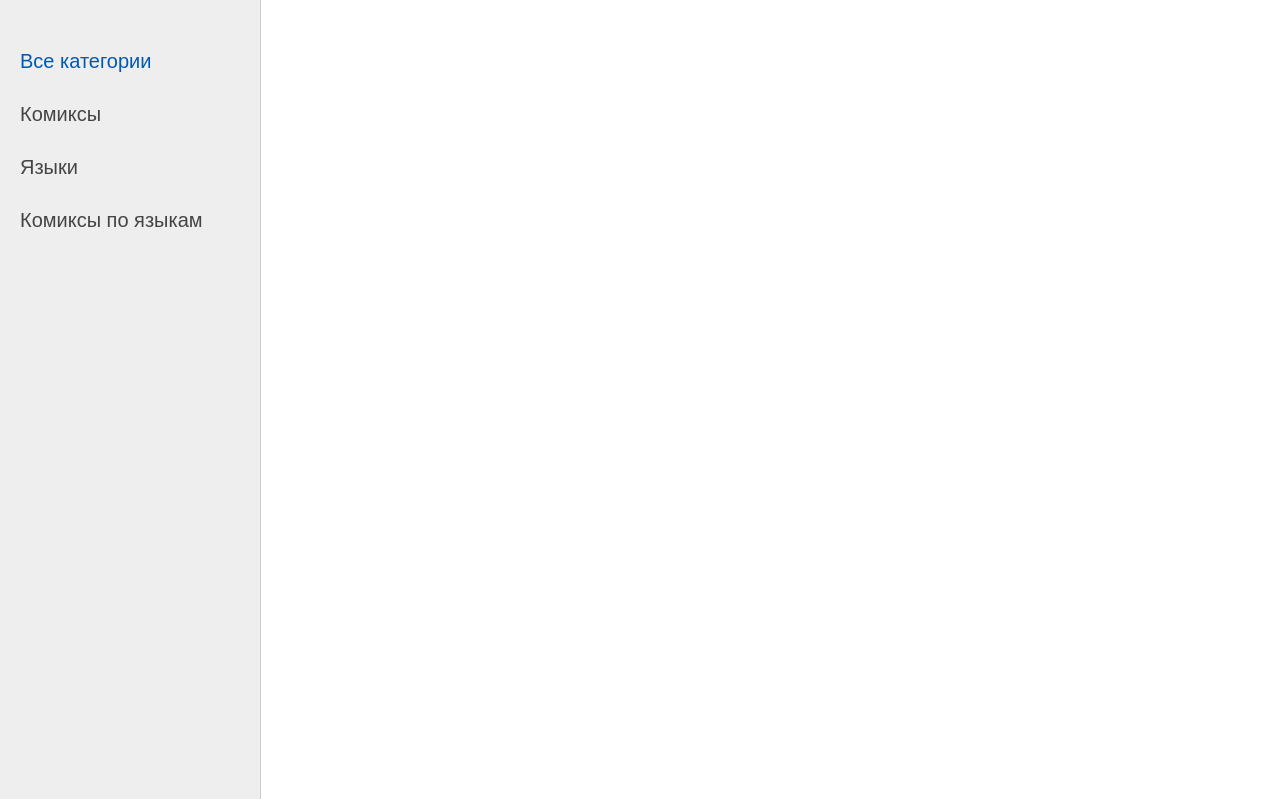
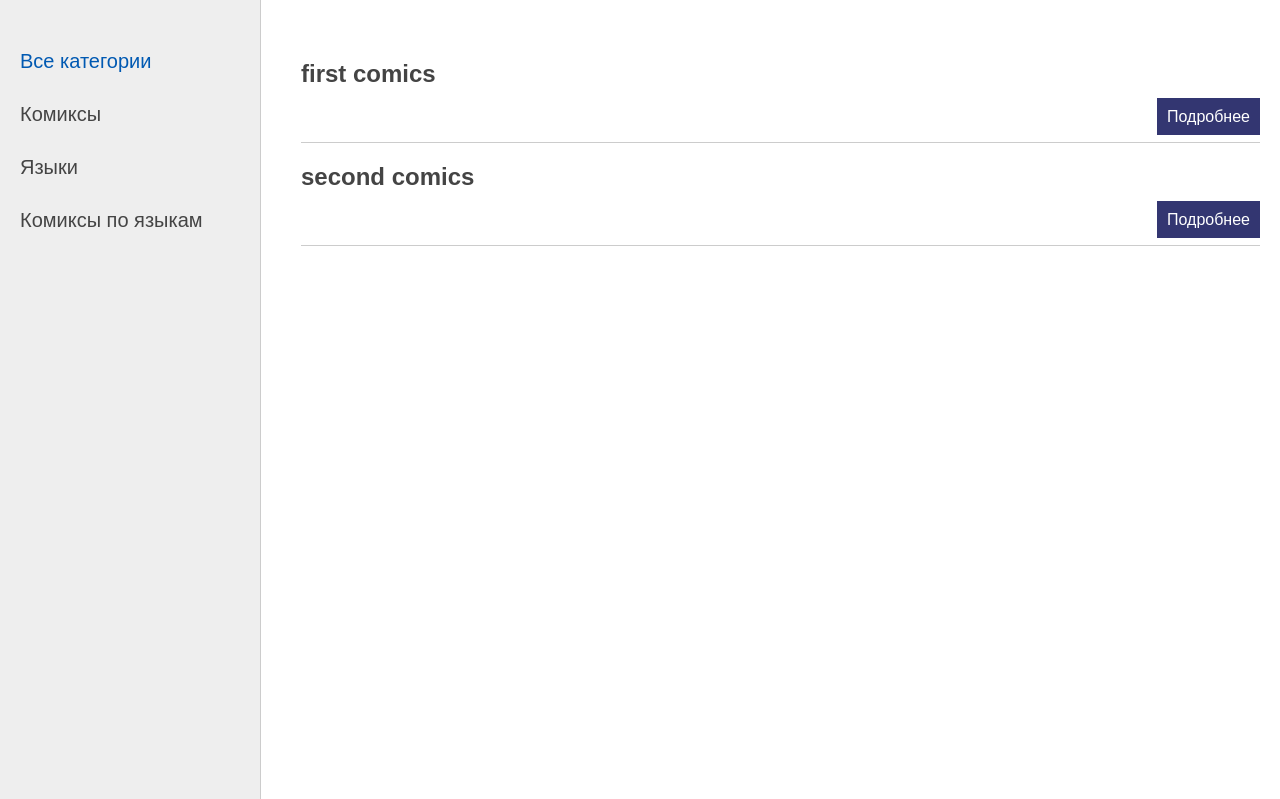
Before and after one commit to Kodeks67/Django, a Django app: page / in a window 1280 px wide. Shown: the part 60-859 px from the top of the page. Run offline with Django 4.2, Linux system fonts and the light colour scheme; data comes from the database, SQL or seed files in the repository; both versions use the stored data as it was after the commit.

Commit message:
added all comics to index.html

```diff
--- a/narti/account/models.py
+++ b/narti/account/models.py
@@ -15,4 +15,4 @@ def __str__(self):
 
 
 def get_absolute_url(self):
-    return reverse('post', kwargs={'coms_id': self.pk})
+    return reverse('comics_id', kwargs={'coms_id': self.pk})
--- a/narti/account/templates/account/base.html
+++ b/narti/account/templates/account/base.html
@@ -34,7 +34,7 @@
 		<li class="selected">Все категории</li>
 		<li><a href="comics/">Комиксы</a></li>
 		<li><a href="language/">Языки</a></li>
-		<li><a href="lang-comic/">Комиксы по языкам</a></li>
+		<li><a href="lang-comics/">Комиксы по языкам</a></li>
 	</ul>
 </td>
 <!-- Конец Sidebar'а -->
--- a/narti/account/templates/account/index.html
+++ b/narti/account/templates/account/index.html
@@ -2,13 +2,13 @@
 
 {% block content %}
 <ul class="list-articles">
-	{% for p in posts %}
+	{% for p in comics %}
 			<li><h2>{{p.title}}</h2>
 	{% autoescape on %}
 	{{p.content|linebreaks|truncatewords:50}}
 	{% endautoescape %}
 			<div class="clear"></div>
-			<p class="link-read-post"><a href="{{ p.get_absolute_url }}">Читать пост</a></p>
+			<p class="link-read-post"><a href="{{ p.get_absolute_url }}">Подробнее</a></p>
 			</li>
 	{% endfor %}
 </ul>
--- a/narti/account/views.py
+++ b/narti/account/views.py
@@ -62,3 +62,11 @@ def about(request):
 
 def show_coms_id(request, coms_id):
     return HttpResponse(f"Отображение комиксов с id = {coms_id}")
+
+
+def language(request):
+    return HttpResponse(f"Отображение языков")
+
+
+def lang_comics(request):
+    return HttpResponse(f"Отображение комиксов по языкам")
--- a/narti/narti/urls.py
+++ b/narti/narti/urls.py
@@ -21,9 +21,9 @@ from account import views
 urlpatterns = [
     path('admin/', admin.site.urls),
     path('', views.index, name='home'),
-    path('language/', views.index, name='language'),
-    path('comics/', views.index, name='comics'),
-    path('comics/<int:coms_id>', views.index, name='comics'),
+    path('language/', views.language, name='language'),
+    path('lang-comics/', views.lang_comics, name='lang-comics'),
+    path('comics/<int:coms_id>',  views.show_coms_id, name='comics_id'),
     path('about/', views.about, name='about'),
     re_path('register/', views.register, name='register'),
     re_path('login/', views.user_login, name='login'),
```
Also changed, not shown: narti/db.sqlite3.
